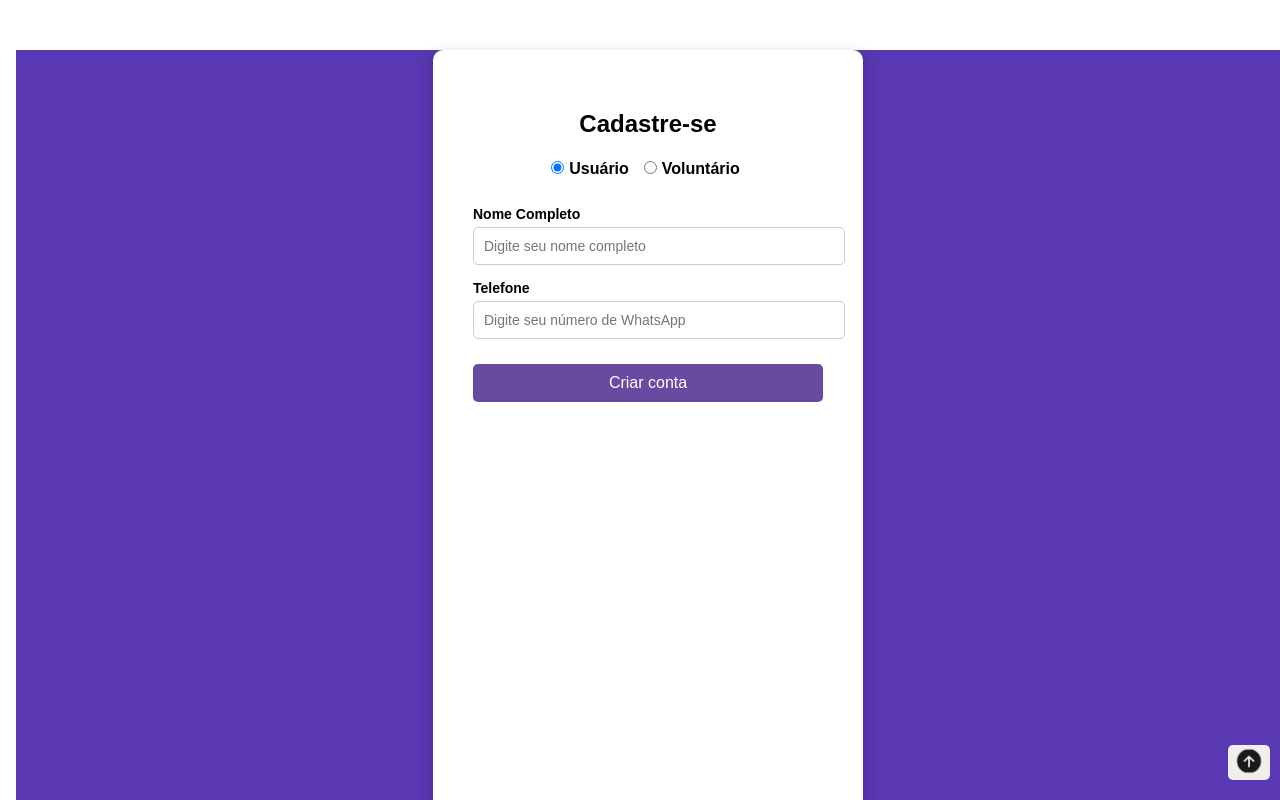
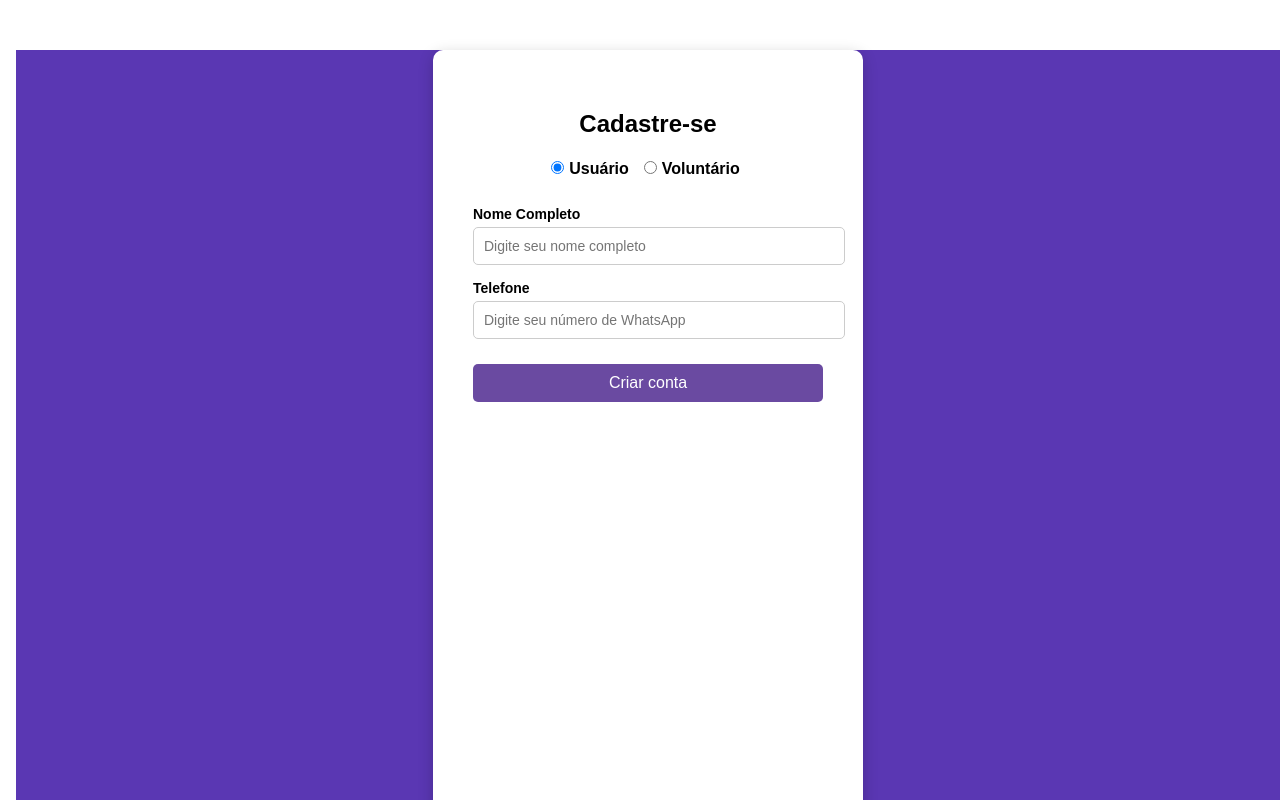
Before and after one commit to Anafcamargo/ProjetoIntegrador, a React (Create React App) app: page /cadastro in a window 1280 px wide. Shown: the top 800 px of the page. Built offline with nearby package versions, Linux system fonts and the light colour scheme.

Commit message:
botão só na home

```diff
--- a/src/App.tsx
+++ b/src/App.tsx
@@ -15,7 +15,7 @@ import "swiper/css/navigation";
 import "swiper/css/pagination";
 import "swiper/css/scrollbar";
 import EsqueciSenha from "./paginas/esquecisenha";
-import BackToTopButton from './componentes/botaotopo/BackToTopButton';
+
 
 register();
 
@@ -33,7 +33,7 @@ function App() {
         <Route path="/Voluntario" element={<Tela_Voluntario />} />
         < Route path = '/EsqueciaSenha' element={ < EsqueciSenha /> } />
       </Routes>
-      <BackToTopButton />
+
     </div>
   );
 }
--- a/src/paginas/home.tsx
+++ b/src/paginas/home.tsx
@@ -4,6 +4,7 @@ import Rodape from "../componentes/rodape";
 import { Link } from "react-router-dom";
 import FAQ from "../componentes/faq.tsx";
 import { Swiper, SwiperSlide } from "swiper/react";
+import BackToTopButton from '../componentes/botaotopo/BackToTopButton';
 
 function Home() {
   const data = [
@@ -24,6 +25,7 @@ function Home() {
 
   return (
     <div>
+       <BackToTopButton />
       <Cabecalho />
       {/*--------Tela inicial--------*/}
       <div className="container-inicio">
```
